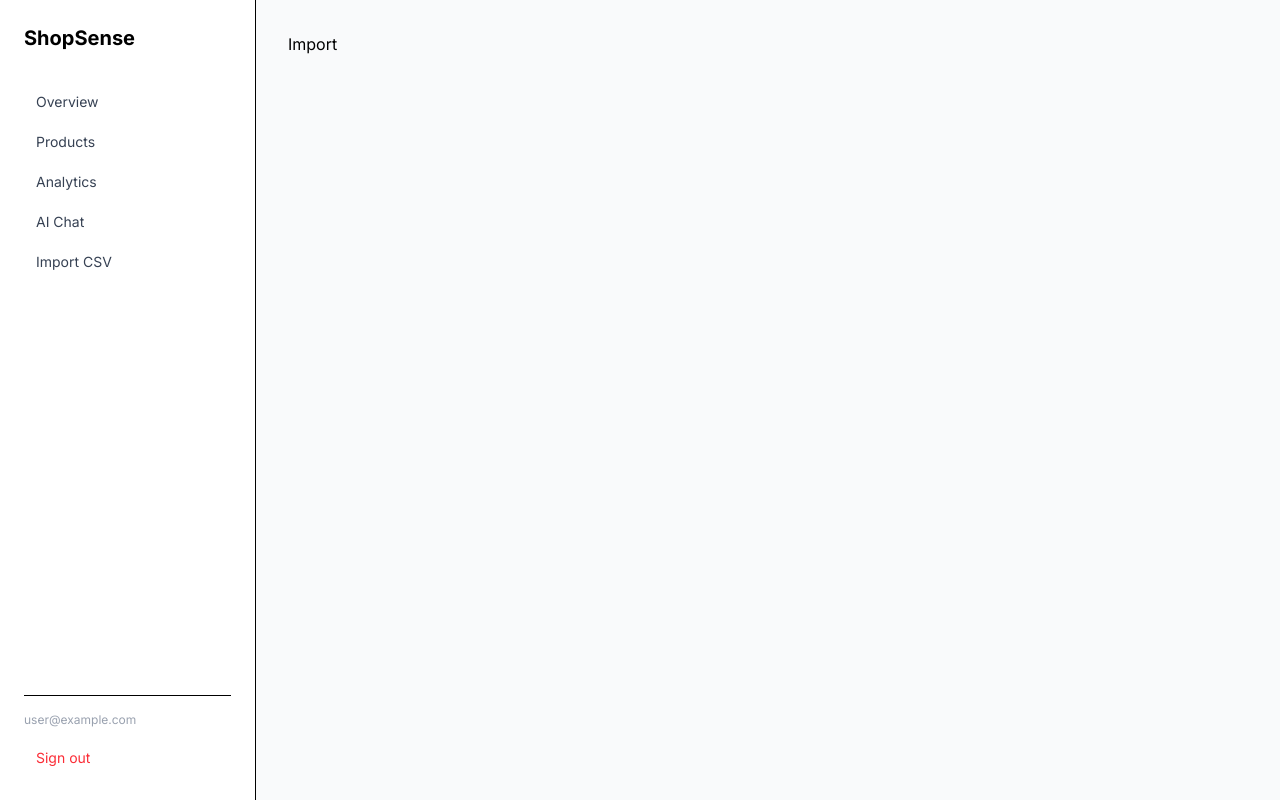
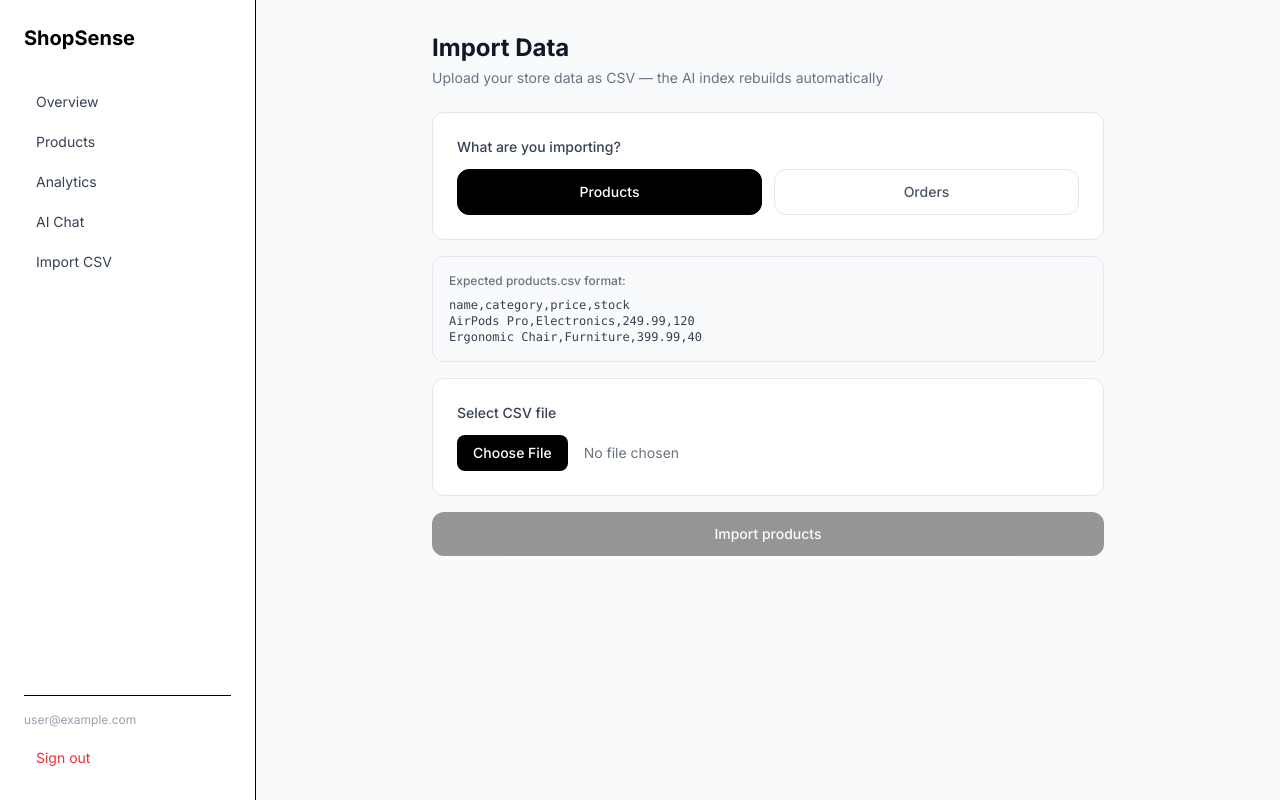
Before and after one commit to Shreya26-b/shopsense-frontend, a Next.js app: page /import in a window 1280 px wide. Built offline with nearby package versions, Linux system fonts and the light colour scheme; no server answers; sample sign-in values are in the browser's storage.

Commit message:
Add CSV import pipeline with auto FAISS reindex

```diff
--- a/app/(dashboard)/import/page.tsx
+++ b/app/(dashboard)/import/page.tsx
@@ -1,3 +1,171 @@
+// app/(dashboard)/import/page.tsx
+"use client"
+
+import { useState } from "react"
+import { useSession } from "next-auth/react"
+
+type ImportResult = {
+  import:  { imported: number; errors: any[]; type: string }
+  reindex: { indexed: number }
+  message: string
+}
+
 export default function ImportPage() {
-  return <div>Import</div>;
+  const { data: session }            = useSession()
+  const [file,     setFile    ]      = useState<File | null>(null)
+  const [type,     setType    ]      = useState<"products" | "orders">("products")
+  const [loading,  setLoading ]      = useState(false)
+  const [result,   setResult  ]      = useState<ImportResult | null>(null)
+  const [error,    setError   ]      = useState("")
+
+  async function handleUpload() {
+    if (!file || !session?.user?.accessToken) return
+
+    setLoading(true)
+    setError("")
+    setResult(null)
+
+    const formData = new FormData()
+    formData.append("file", file)
+
+    try {
+      const res = await fetch(
+        `${process.env.NEXT_PUBLIC_BACKEND_URL}/import/csv?type=${type}`,
+        {
+          method:  "POST",
+          headers: {
+            Authorization: `Bearer ${session.user.accessToken}`,
+          },
+          body: formData,
+        }
+      )
+
+      if (!res.ok) {
+        const err = await res.json()
+        throw new Error(err.detail || "Import failed")
+      }
+
+      const data = await res.json()
+      setResult(data)
+
+    } catch (err: any) {
+      setError(err.message || "Something went wrong")
+    } finally {
+      setLoading(false)
+    }
+  }
+
+  return (
+    <div className="max-w-2xl mx-auto">
+
+      {/* Header */}
+      <div className="mb-6">
+        <h1 className="text-2xl font-bold text-gray-900">Import Data</h1>
+        <p className="text-sm text-gray-500 mt-1">
+          Upload your store data as CSV — the AI index rebuilds automatically
+        </p>
+      </div>
+
+      {/* Import type selector */}
+      <div className="bg-white border border-gray-200 rounded-xl p-6 mb-4">
+        <h2 className="text-sm font-medium text-gray-700 mb-3">
+          What are you importing?
+        </h2>
+        <div className="flex gap-3">
+          {(["products", "orders"] as const).map((t) => (
+            <button
+              key={t}
+              onClick={() => setType(t)}
+              className={`
+                flex-1 py-3 rounded-xl border text-sm font-medium capitalize
+                transition-colors
+                ${type === t
+                  ? "bg-black text-white border-black"
+                  : "bg-white text-gray-600 border-gray-200 hover:border-gray-300"
+                }
+              `}
+            >
+              {t}
+            </button>
+          ))}
+        </div>
+      </div>
+
+      {/* CSV format guide */}
+      <div className="bg-gray-50 border border-gray-200 rounded-xl p-4 mb-4">
+        <p className="text-xs font-medium text-gray-500 mb-2">
+          Expected {type}.csv format:
+        </p>
+        {type === "products" ? (
+          <code className="text-xs text-gray-700 block">
+            name,category,price,stock<br />
+            AirPods Pro,Electronics,249.99,120<br />
+            Ergonomic Chair,Furniture,399.99,40
+          </code>
+        ) : (
+          <code className="text-xs text-gray-700 block">
+            product_name,customer_name,customer_email,quantity,revenue,order_date<br />
+            AirPods Pro,Alice Johnson,alice@example.com,2,499.98,2025-10-15<br />
+            Ergonomic Chair,Bob Smith,bob@example.com,1,399.99,2025-11-03
+          </code>
+        )}
+      </div>
+
+      {/* File upload */}
+      <div className="bg-white border border-gray-200 rounded-xl p-6 mb-4">
+        <h2 className="text-sm font-medium text-gray-700 mb-3">
+          Select CSV file
+        </h2>
+
+        <input
+          type="file"
+          accept=".csv"
+          suppressHydrationWarning
+          onChange={(e) => setFile(e.target.files?.[0] || null)}
+          className="w-full text-sm text-gray-500 file:mr-4 file:py-2 file:px-4 file:rounded-lg file:border-0 file:text-sm file:font-medium file:bg-black file:text-white hover:file:bg-gray-800"
+        />
+
+        {file && (
+          <p className="text-xs text-gray-500 mt-2">
+            Selected: {file.name} ({(file.size / 1024).toFixed(1)} KB)
+          </p>
+        )}
+      </div>
+
+      {/* Upload button */}
+      <button
+        onClick={handleUpload}
+        disabled={!file || loading}
+        className="w-full bg-black text-white py-3 rounded-xl text-sm font-medium hover:bg-gray-800 disabled:opacity-40 transition-colors"
+      >
+        {loading ? "Uploading and indexing..." : `Import ${type}`}
+      </button>
+
+      {/* Error */}
+      {error && (
+        <div className="mt-4 bg-red-50 border border-red-200 rounded-xl p-4">
+          <p className="text-sm text-red-600">{error}</p>
+        </div>
+      )}
+
+      {/* Success result */}
+      {result && (
+        <div className="mt-4 bg-green-50 border border-green-200 rounded-xl p-4">
+          <p className="text-sm font-medium text-green-800 mb-2">
+            Import Complete!
+          </p>
+          <div className="text-sm text-green-700 flex flex-col gap-1">
+            <p>Imported: {result.import.imported} {result.import.type}</p>
+            <p>AI index rebuilt: {result.reindex.indexed} chunks</p>
+            {result.import.errors.length > 0 && (
+              <p className="text-amber-600">
+                Skipped {result.import.errors.length} rows with errors
+              </p>
+            )}
+          </div>
+        </div>
+      )}
+
+    </div>
+  )
 }
```
